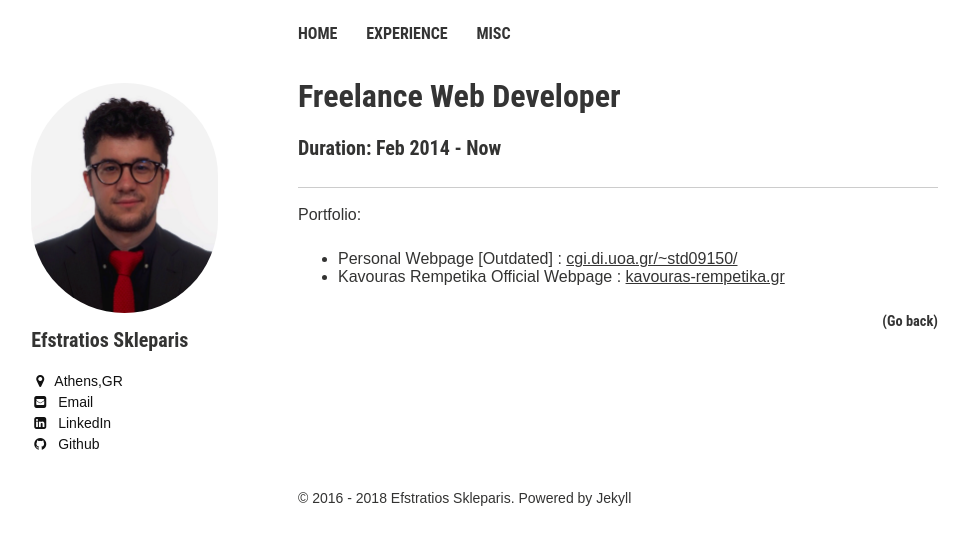
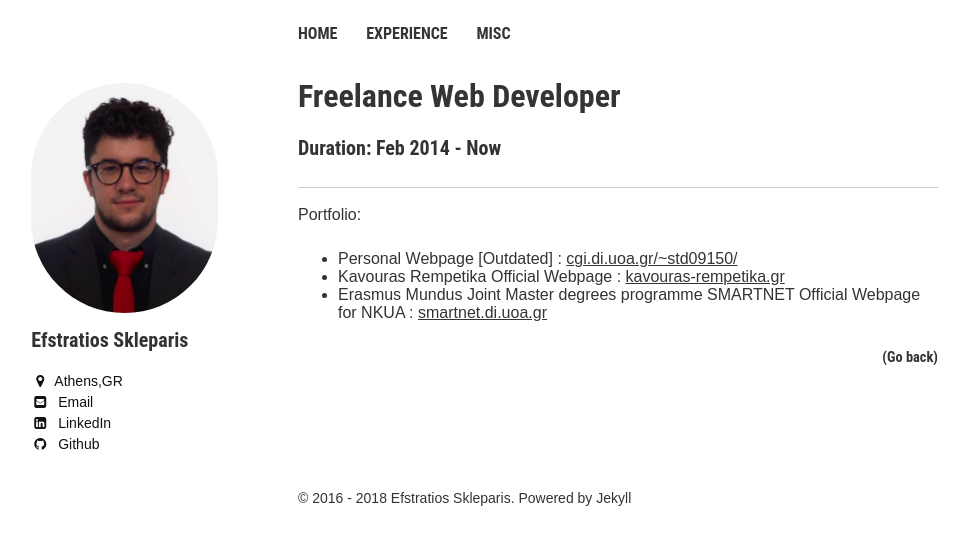
Before and after one commit to efstratios/efstratios.github.io, a Jekyll site: the page built from _posts/2014-02-11-freelance_webdev.md, in a window 1280 px wide. Shown: the top 545 px of the page, without its empty margins (22-991 px from the left). Built offline with Jekyll 4.4.1, drawn with Linux system fonts in a browser that asks for light colours.

Commit message:
Added SMARTNET website

```diff
--- a/_posts/2014-02-11-freelance_webdev.md
+++ b/_posts/2014-02-11-freelance_webdev.md
@@ -14,3 +14,4 @@ Portfolio:
 
 * Personal Webpage [Outdated] : <a href="http://cgi.di.uoa.gr/~std09150/"> cgi.di.uoa.gr/~std09150/ </a>
 * Kavouras Rempetika Official Webpage : <a href="http://kavouras-rempetika.gr"> kavouras-rempetika.gr </a>
+* Erasmus Mundus Joint Master degrees programme SMARTNET Official Webpage for NKUA : <a href="https://smartnet.di.uoa.gr/">smartnet.di.uoa.gr</a>
```
